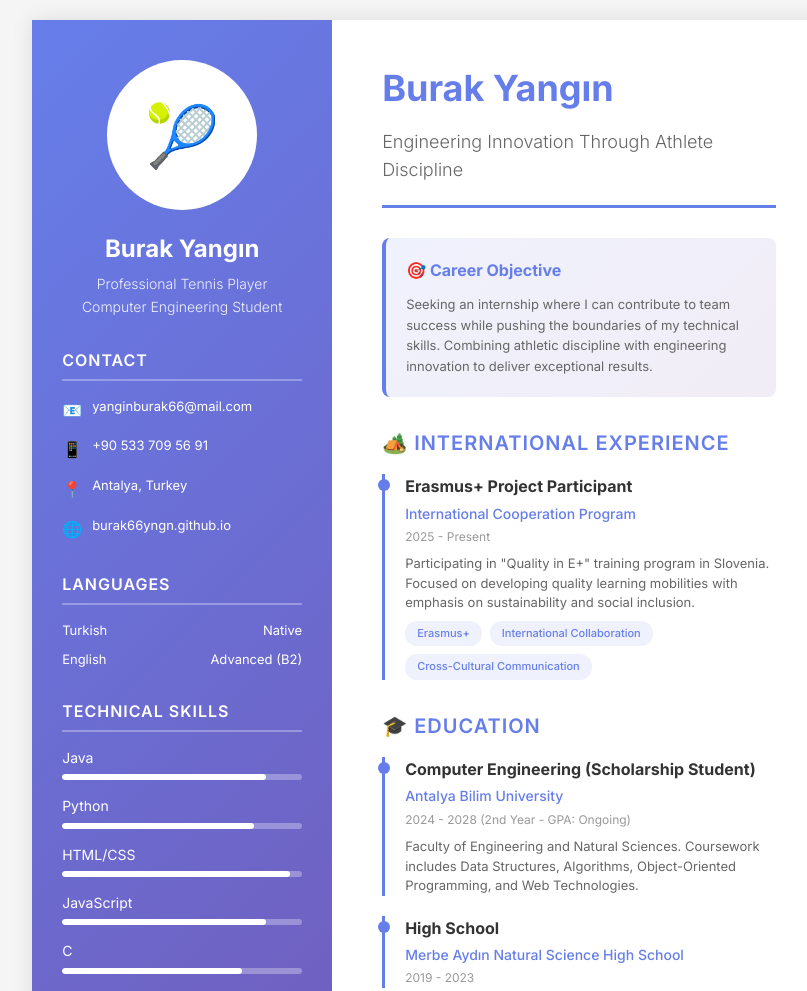
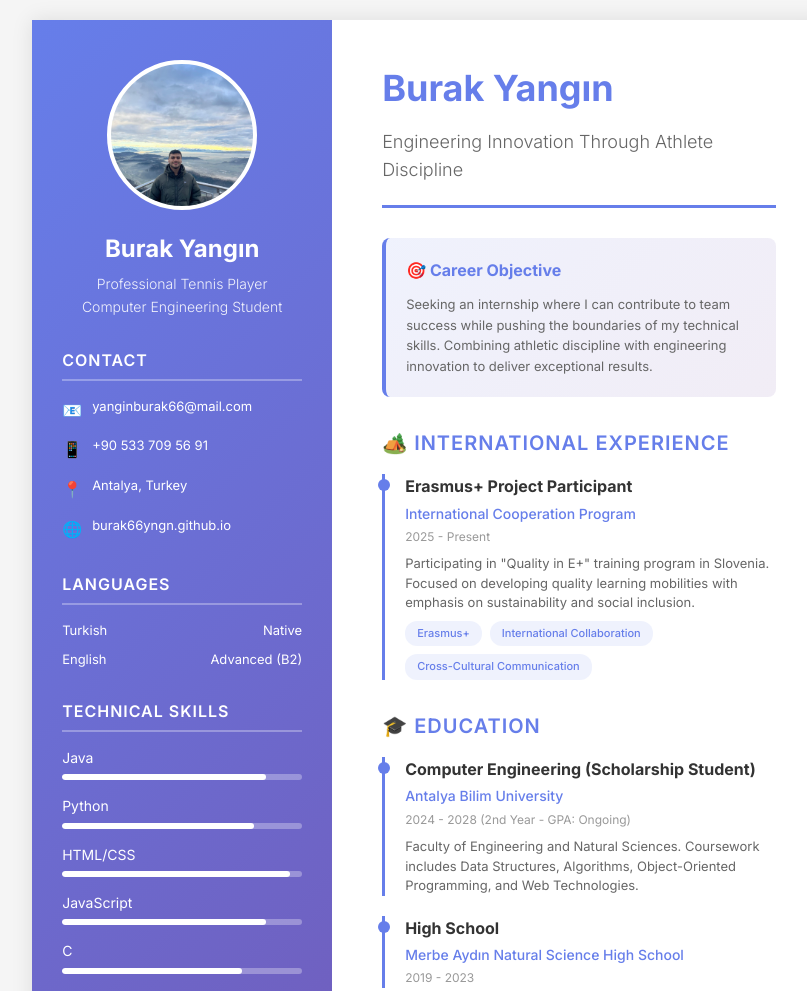
Before and after one commit to Burak66Yngn/Burak66Yngn.github.io, a plain HTML site: page Burak-Yangin-CV.html in a window 1280 px wide. Shown: the top 991 px of the page, without its empty margins (211-1018 px from the left). Drawn offline with Linux system fonts and the light colour scheme.

Commit message:
Add profile photo and update CV

```diff
--- a/Burak-Yangin-CV.html
+++ b/Burak-Yangin-CV.html
@@ -48,11 +48,14 @@
             border-radius: 50%;
             background: white;
             margin: 0 auto 20px;
-            display: flex;
-            align-items: center;
-            justify-content: center;
-            font-size: 60px;
-            color: #667eea;
+            overflow: hidden;
+            border: 4px solid white;
+        }
+
+        .profile-photo img {
+            width: 100%;
+            height: 100%;
+            object-fit: cover;
         }
 
         .name {
@@ -277,7 +280,7 @@
         <div class="sidebar">
             <div class="profile-section">
                 <div class="profile-photo">
-                    🎾
+                    <img src="profile-photo.jpg" alt="Burak Yangın">
                 </div>
                 <div class="name">Burak Yangın</div>
                 <div class="title">Professional Tennis Player<br>Computer Engineering Student</div>
```
Also changed, not shown: index.html (+1 -1 lines), profile-photo.jpg (added).
